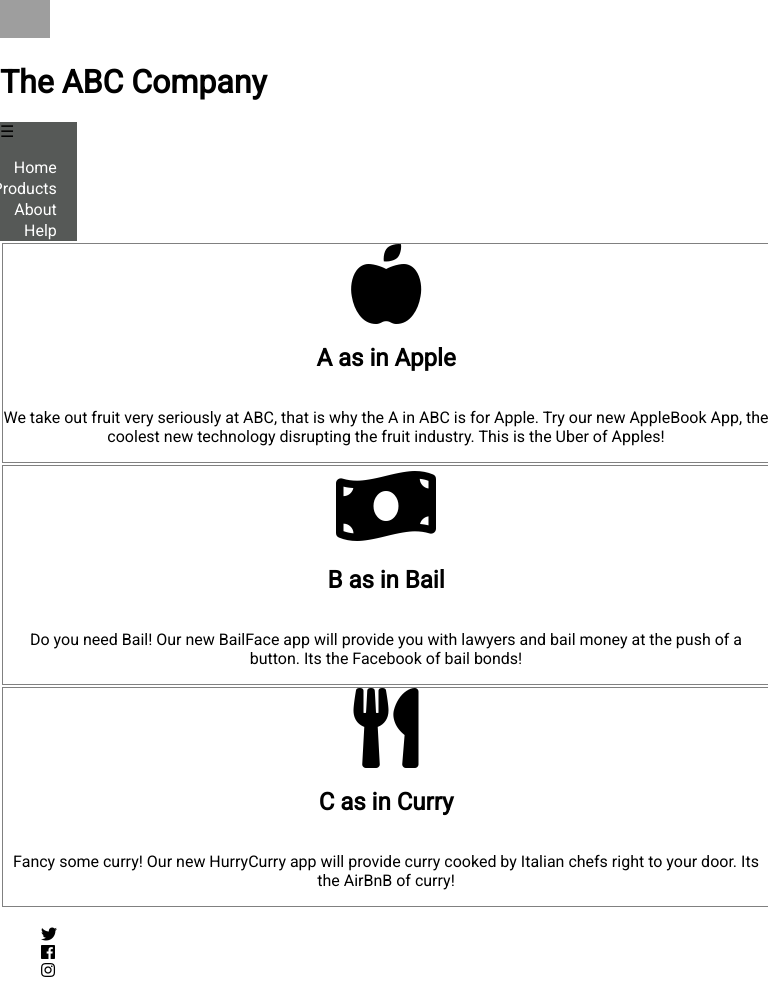
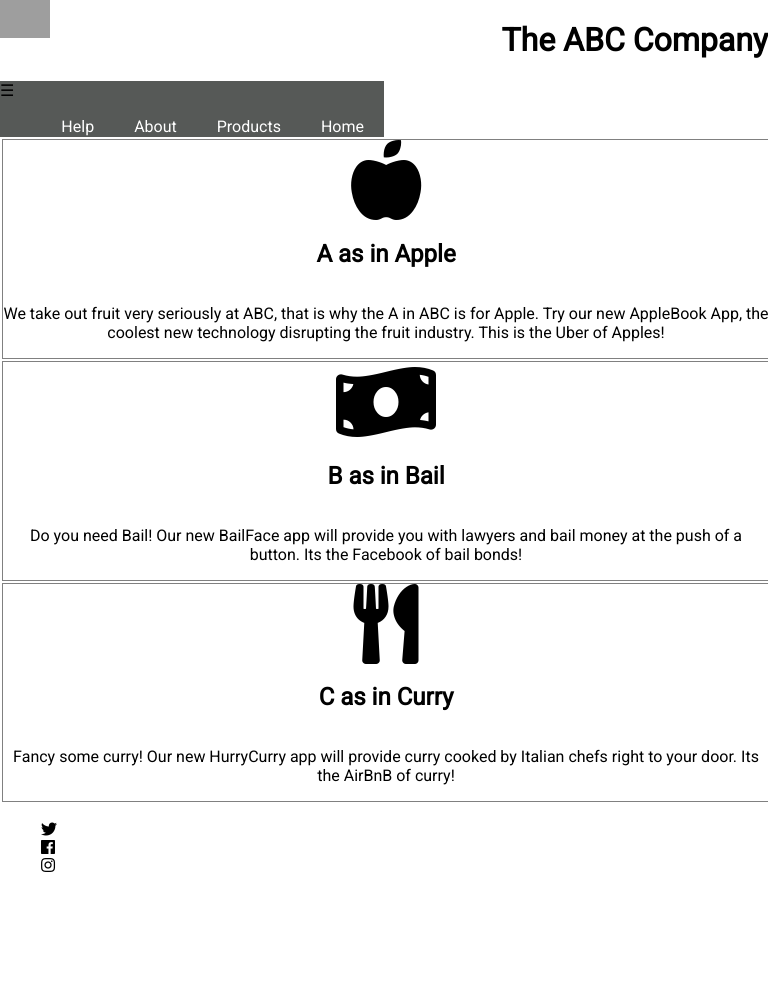
Before and after one commit to CCC3339/Laboratorio3, a plain HTML site: page index.html in a window 768 px wide. After the commit the page ends 890 px from the top, so only its background shows below. Drawn offline with Linux system fonts and the light colour scheme; grey boxes are pictures that could not be loaded.

Commit message:
prueba 2

```diff
--- a/index.css
+++ b/index.css
@@ -8,6 +8,12 @@
     display: flex;
     min-height:100vh;
     flex-direction:column;
+  }
+  header{
+    display: flex;
+    flex-direction: row;
+    flex-wrap: wrap;
+    justify-content: space-between;
   }
   .logo > img {
     width: 50px;
@@ -52,8 +58,8 @@
 
   @media (min-width: 768px) and (max-width: 1024px) {
     /* For tablets: */
-    .social_icon {width: 80%;}
-    .navbar {width: 10%;}
+    .social_icon {width: 100%;}
+    .navbar {width: 50%;}
     .product {width: 100%;}
   }
 
```
